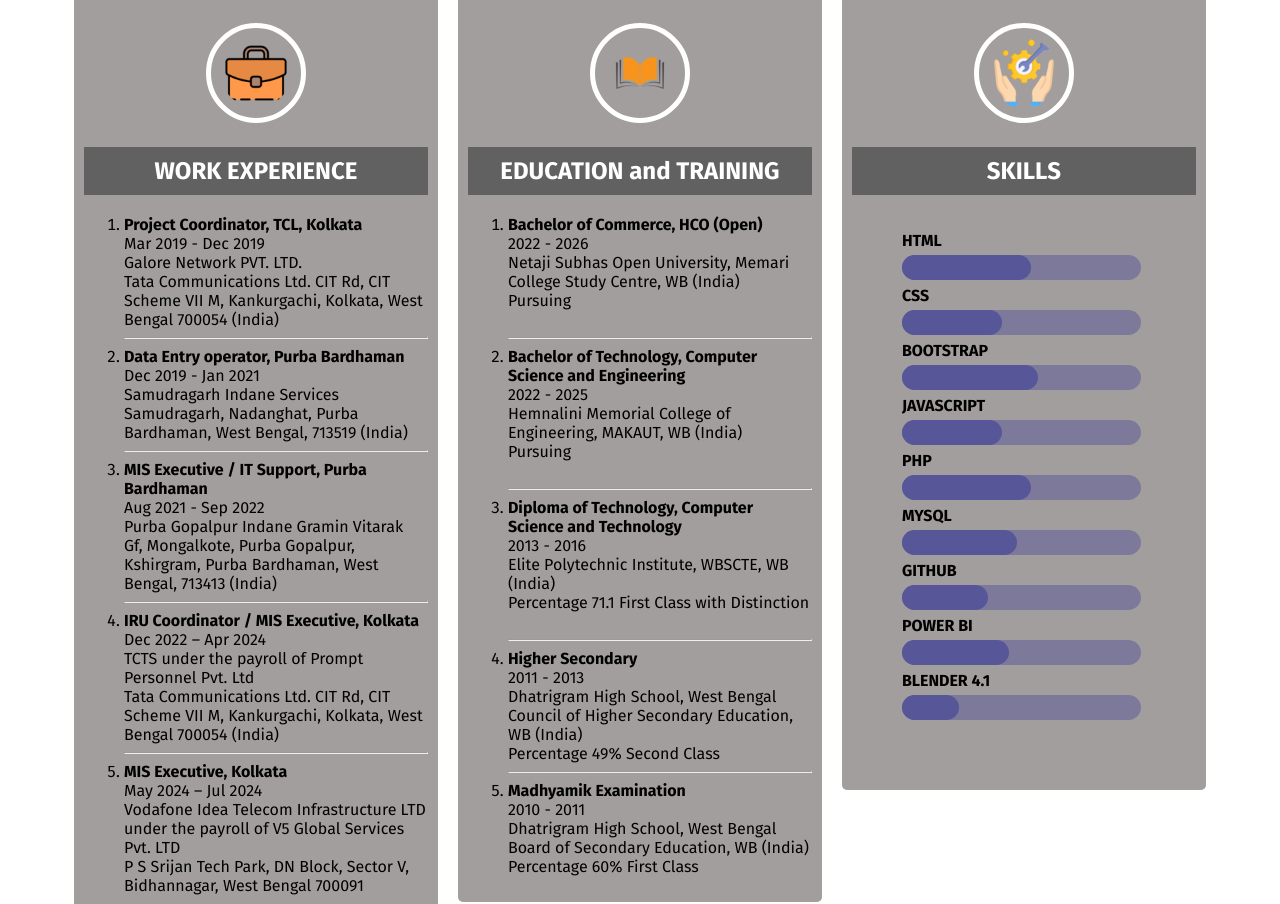
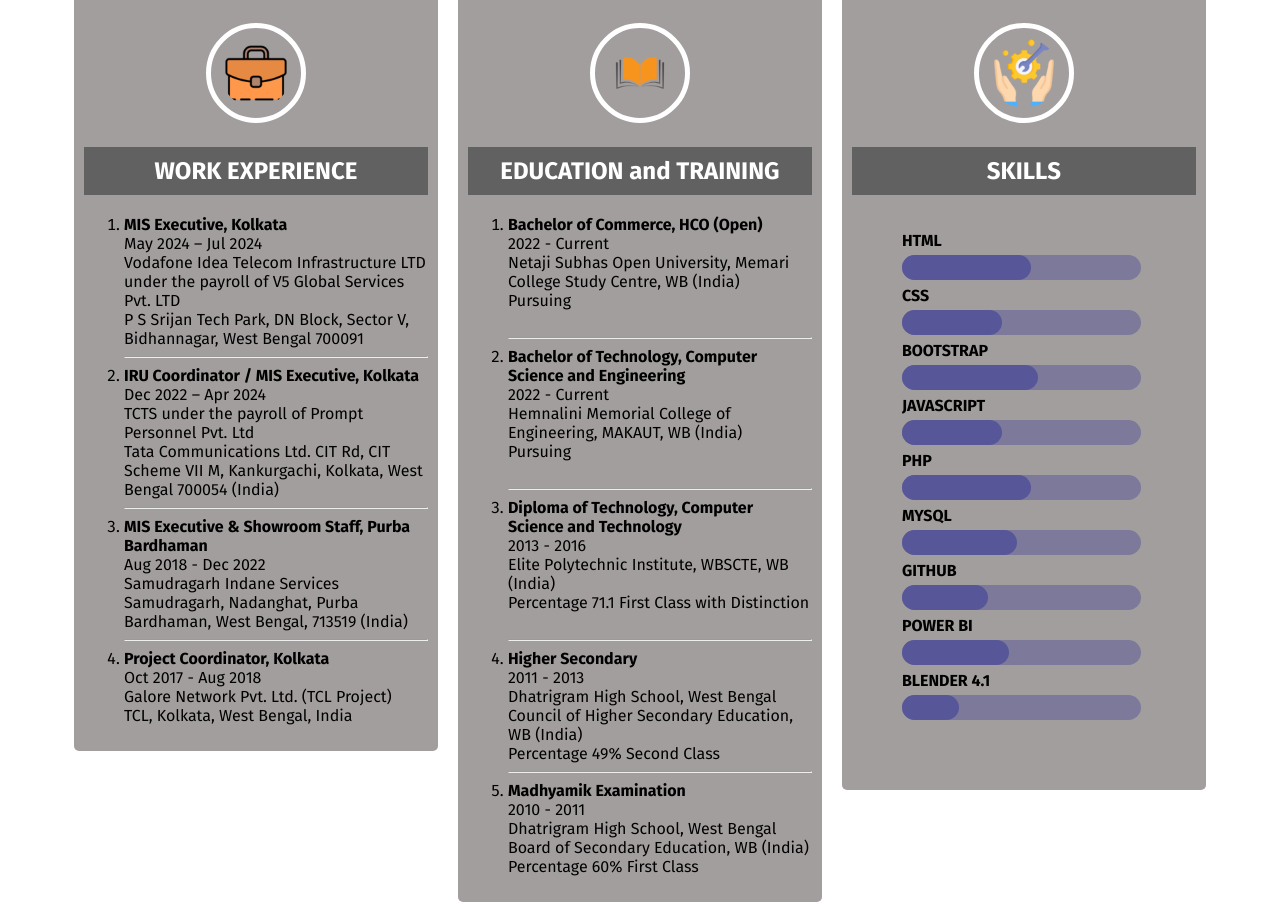
Before and after one commit to suvogs0/portfolio-website.github.io, a plain HTML site: page index.html in a window 1280 px wide. Shown: the part 1597-2501 px from the top of the page. Drawn offline with Linux system fonts and the light colour scheme.

Commit message:
index.html

```diff
--- a/index.html
+++ b/index.html
@@ -92,7 +92,7 @@
     </div>
     <!-- About Me section ends here -->
 
-    <!-- professional exprience section design starts from here -->
+    <!-- professional experience section design starts from here -->
     <div class="professional-experience">
 
         <div class="work-experience col-4">
@@ -107,25 +107,11 @@
                 <div class="card-desc">
                     <ol>
                         <li>
-                            <strong>Project Coordinator, TCL, Kolkata</strong><br>
-                            Mar 2019 - Dec 2019<br>
-                            Galore Network PVT. LTD.<br>
-                            Tata Communications Ltd. CIT Rd, CIT Scheme VII M, Kankurgachi, Kolkata, West Bengal 700054
-                            (India)<br>
-                        </li>
-                        <hr>
-                        <li>
-                            <strong>Data Entry operator, Purba Bardhaman</strong><br>
-                            Dec 2019 - Jan 2021<br>
-                            Samudragarh Indane Services<br>
-                            Samudragarh, Nadanghat, Purba Bardhaman, West Bengal, 713519 (India)<br>
-                        </li>
-                        <hr>
-                        <li>
-                            <strong>MIS Executive / IT Support, Purba Bardhaman</strong><br>
-                            Aug 2021 - Sep 2022<br>
-                            Purba Gopalpur Indane Gramin Vitarak<br>
-                            Gf, Mongalkote, Purba Gopalpur, Kshirgram, Purba Bardhaman, West Bengal, 713413 (India)<br>
+                            <strong>MIS Executive, Kolkata</strong><br>
+                            May 2024 – Jul 2024<br>
+                            Vodafone Idea Telecom Infrastructure LTD under the payroll of V5 Global Services Pvt.
+                            LTD<br>
+                            P S Srijan Tech Park, DN Block, Sector V, Bidhannagar, West Bengal 700091<br>
                         </li>
                         <hr>
                         <li>
@@ -137,13 +123,18 @@
                         </li>
                         <hr>
                         <li>
-                            <strong>MIS Executive, Kolkata</strong><br>
-                            May 2024 – Jul 2024<br>
-                            Vodafone Idea Telecom Infrastructure LTD under the payroll of V5 Global Services Pvt.
-                            LTD<br>
-                            P S Srijan Tech Park, DN Block, Sector V, Bidhannagar, West Bengal 700091<br>
+                            <strong>MIS Executive & Showroom Staff, Purba Bardhaman</strong><br>
+                            Aug 2018 - Dec 2022<br>
+                            Samudragarh Indane Services<br>
+                            Samudragarh, Nadanghat, Purba Bardhaman, West Bengal, 713519 (India)<br>
                         </li>
-
+                        <hr>
+                        <li>
+                            <strong>Project Coordinator, Kolkata</strong><br>
+                            Oct 2017 - Aug 2018<br>
+                            Galore Network Pvt. Ltd. (TCL Project) <br>
+                            TCL, Kolkata, West Bengal, India <br>
+                        </li>
                     </ol>
                 </div>
             </div>
@@ -162,14 +153,14 @@
                     <ol>
                         <li>
                             <strong>Bachelor of Commerce, HCO (Open)</strong><br>
-                            2022 - 2026<br>
+                            2022 - Current<br>
                             Netaji Subhas Open University, Memari College Study Centre, WB (India)<br>
                             Pursuing<br><br>
                         </li>
                         <hr>
                         <li>
                             <strong>Bachelor of Technology, Computer Science and Engineering</strong><br>
-                            2022 - 2025<br>
+                            2022 - Current<br>
                             Hemnalini Memorial College of Engineering, MAKAUT, WB (India)<br>
                             Pursuing<br><br>
                         </li>
```
